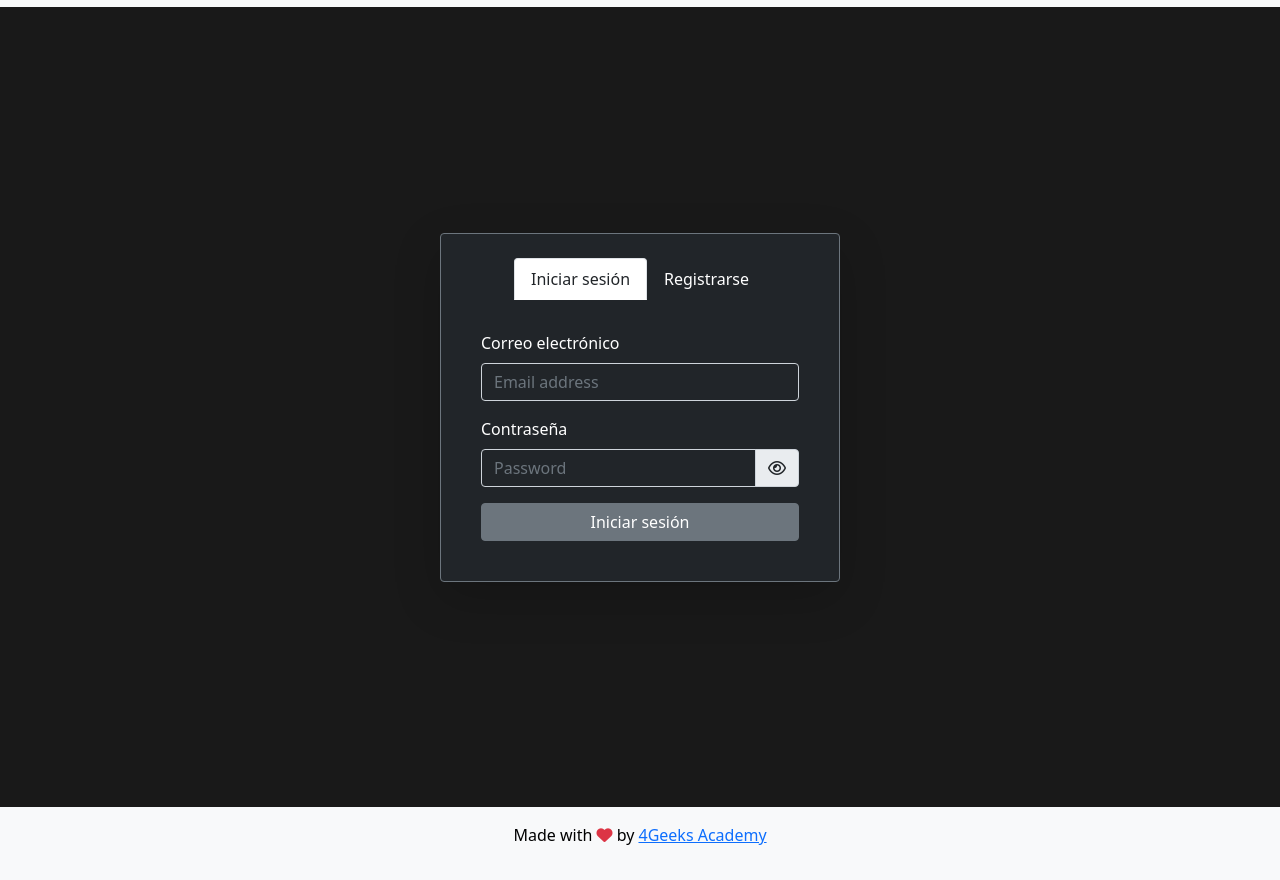
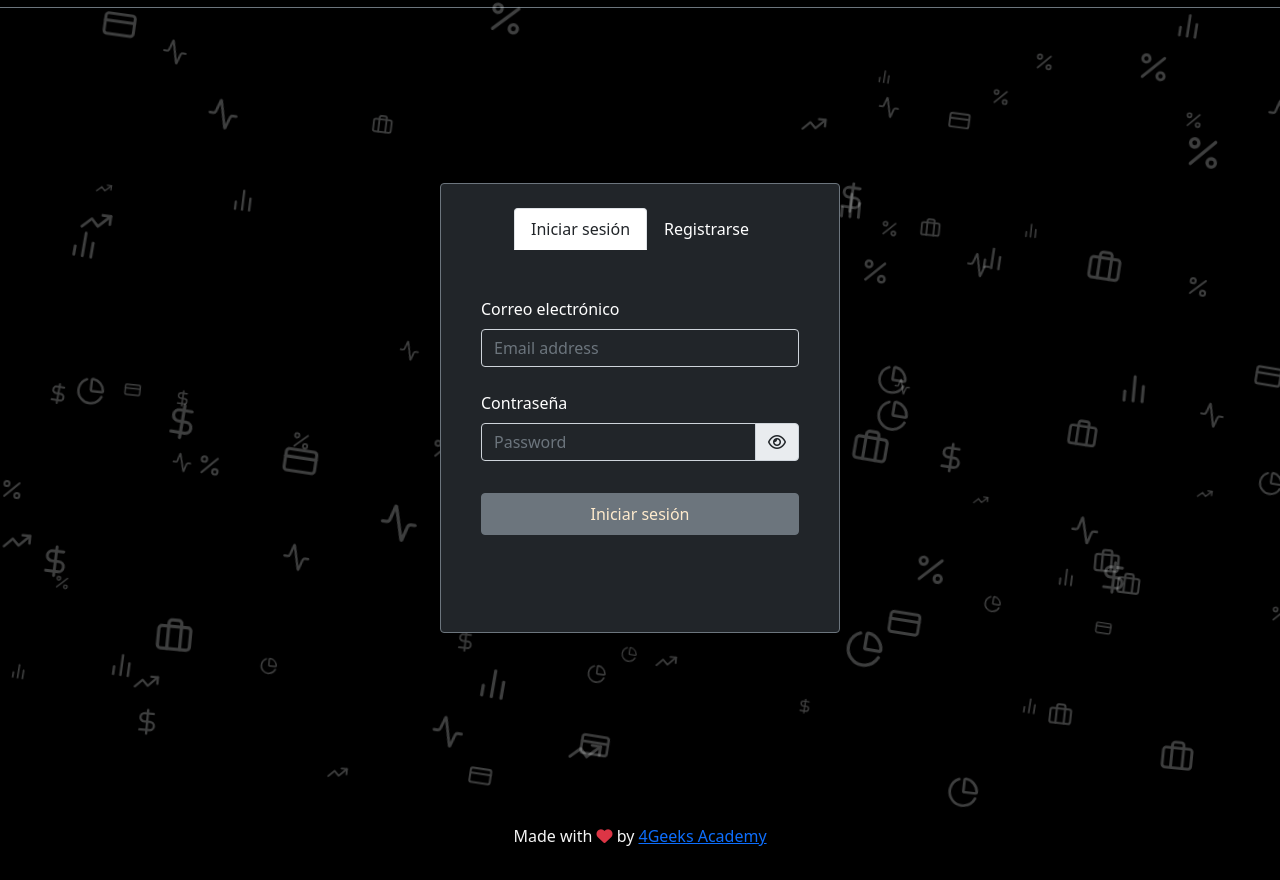
Before and after one commit to 4GeeksAcademy/sp77-final-project-g1, a React app: page /login in a window 1280 px wide. Shown: the part 65-945 px from the top of the page. Built offline with nearby package versions, Linux system fonts and the light colour scheme; some packages are replaced by stand-ins of ours; no server answers.

Commit message:
login top/layouts components

```diff
--- a/src/front/js/component/Navbar.jsx
+++ b/src/front/js/component/Navbar.jsx
@@ -12,8 +12,8 @@ export const Navbar = () => {
     };
 
     return (
-        <div className="container">
-            <nav className="navbar navbar-expand-lg navbar-light shadow-md">
+        <div className="border-bottom border-secondary">
+            <nav className="navbar navbar-expand-lg navbar-dark shadow-md ">
                 <div className="container-fluid">
                     <span className="navbar-brand text-2xl font-semibold">
                         <Link to="/" className="nav-link text-secondary">
--- a/src/front/js/pages/Dashboard.jsx
+++ b/src/front/js/pages/Dashboard.jsx
@@ -102,7 +102,7 @@ export default function Dashboard() {
   }
 
   return (
-    <div className="min-vh-100 bg-light text-dark">
+    <div className="min-vh-100 bg-dark text-secondary">
       <div className="container mt-4">
         <h1 className="mb-4">Dashboard</h1>
 
--- a/src/front/js/pages/Login.jsx
+++ b/src/front/js/pages/Login.jsx
@@ -2,14 +2,15 @@ import React, { useState, useContext } from 'react';
 import { Context } from "../store/appContext.js";
 import { useNavigate } from "react-router-dom";
 import { SignUp } from '../component/SignUp.jsx';
-
+import { DollarSign, TrendingUp, PieChart, CreditCard, Briefcase, BarChart2, Activity, Percent } from 'lucide-react';
+const icons = [DollarSign, TrendingUp, PieChart, CreditCard, Briefcase, BarChart2, Activity, Percent];
 export const Login = () => {
   const [activeTab, setActiveTab] = useState('login');
   const { store, actions } = useContext(Context);
   const [email, setEmail] = useState('');
   const [password, setPassword] = useState('');
   const [showPassword, setShowPassword] = useState(false);
-  const [isLoading, setIsLoading] = useState(false); // Carga estado
+  const [isLoading, setIsLoading] = useState(false);
   const navigate = useNavigate();
   const handleSubmit = async (event) => {
     event.preventDefault();
@@ -29,8 +30,30 @@ export const Login = () => {
   const handleEmail = (event) => setEmail(event.target.value);
   const handlePassword = (event) => setPassword(event.target.value);
   return (
-    <div className="d-flex justify-content-center align-items-center vh-100" style={{ backgroundColor: '#191919', backdropFilter: 'blur(5px)' }}>
-      <div className="card bg-dark text-white border border-secondary shadow-lg p-4" style={{ maxWidth: '400px', width: '100%' }}>
+    <div className="position-relative vh-100 d-flex justify-content-center align-items-center" style={{ backdropFilter: 'blur(5px)' }}>
+      {/* Fondo animado */}
+      {Array.from({ length: 100 }).map((_, index) => {
+        const IconComponent = icons[Math.floor(Math.random() * icons.length)];
+        const size = Math.random() * 24 + 16;
+        const top = Math.random() * 100;
+        const left = Math.random() * 100;
+        const animationDuration = Math.random() * 10 + 10;
+        return (
+          <div
+            key={index}
+            className="position-absolute text-light opacity-25 float-animation"
+            style={{
+              top: `${top}%`,
+              left: `${left}%`,
+              animationDuration: `${animationDuration}s`,
+            }}
+          >
+            <IconComponent style={{ width: size, height: size }} />
+          </div>
+        );
+      })}
+      {/* Formulario de inicio de sesión */}
+      <div className="card bg-dark text-white border border-secondary shadow-lg p-4" style={{ maxWidth: '400px', width: '100%', height: '450px', zIndex: 1 }}>
         <ul className="nav nav-tabs card-header-tabs mb-3 justify-content-center">
           <li className="nav-item">
             <button
@@ -51,7 +74,7 @@ export const Login = () => {
         </ul>
         <div className="card-body">
           {activeTab === 'login' && (
-            <form className="space-y-4" onSubmit={handleSubmit}>
+            <form className="space-y-5 mt-3" onSubmit={handleSubmit}>
               <div className="mb-3">
                 <label className="form-label">Correo electrónico</label>
                 <input
@@ -63,7 +86,7 @@ export const Login = () => {
                   required
                 />
               </div>
-              <div className="mb-3">
+              <div className="mb-3 mt-4">
                 <label className="form-label">Contraseña</label>
                 <div className="input-group">
                   <input
@@ -79,16 +102,27 @@ export const Login = () => {
                   </span>
                 </div>
               </div>
-              <button type="submit" className="btn btn-secondary w-100" disabled={isLoading}>
+              <button type="submit" className="btn btn-secondary w-100 mt-3 p-2" disabled={isLoading}>
                 {isLoading ? "Cargando..." : "Iniciar sesión"}
               </button>
             </form>
           )}
-          {activeTab === 'register' && (
-            <SignUp />
-          )}
+          {activeTab === 'register' && <SignUp />}
         </div>
       </div>
+      <style jsx>{`
+        @keyframes float {
+          0%, 100% {
+            transform: translateY(0) rotate(0deg);
+          }
+          50% {
+            transform: translateY(-20px) rotate(10deg);
+          }
+        }
+        .float-animation {
+          animation: float 15s infinite ease-in-out;
+        }
+      `}</style>
     </div>
   );
 };
--- a/src/front/styles/index.css
+++ b/src/front/styles/index.css
@@ -1,4 +1,7 @@
 body {
-    background-color: #f8f9fa;
-    color: black;
+    background-color: black;
+    color: whitesmoke;
 }
+.btn {
+    color: blanchedalmond;
+}
```
